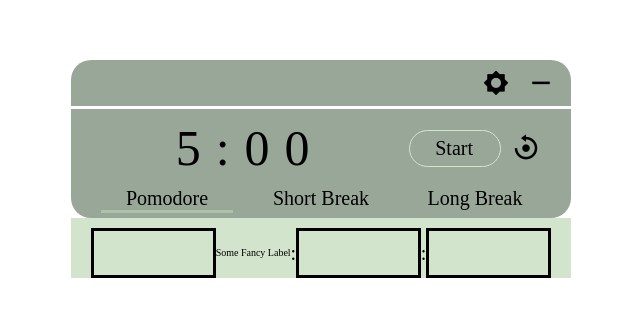
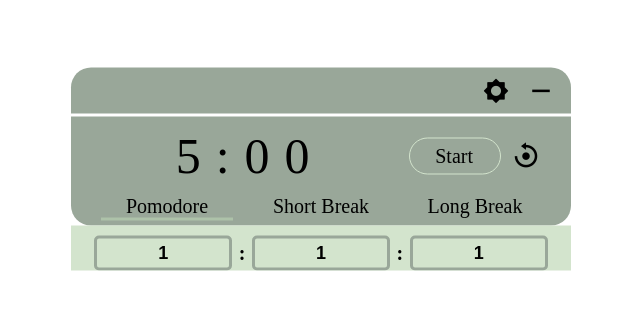
Before and after one commit to Kedoichi/timmer.github.io, a plain HTML site: page index.html in a window 1280 px wide. Shown: the part 231-548 px from the top of the page, without its empty margins (319-959 px from the left). Drawn offline with nearby package versions, Linux system fonts and the light colour scheme.

Commit message:
Coomplete View Section

```diff
--- a/index.html
+++ b/index.html
@@ -34,11 +34,9 @@
       </div>
       <div class="settings">
         <div class="input">
-          <input type="number" id="hours" placeholder=" " /><span
-            class="input__label"
-            >Some Fancy Label</span
-          >: <input type="number" id="minutes" />:
-          <input type="number" id="seconds" />
+          <input type="number" id="hours" value="1" min="0" max="23" />:
+          <input type="number" id="minutes" value="1" min="0" max="59" />:
+          <input type="number" id="seconds" value="1" min="00" max="59" />
         </div>
       </div>
     </div>
--- a/script.js
+++ b/script.js
@@ -1,12 +1,16 @@
 //<i class='bx bxs-quote-single-right'></i>
 
 $(document).ready(function () {
+  //init
+
+  let pause = true;
+  let totalSeconds = 0;
+
   //section click changes
   $(".section div").click(function () {
     $(".section div").removeClass("actived");
     $(this).addClass("actived");
   });
-  let pause = true;
   $(".start").click(function () {
     if (pause) {
       pause = false;
@@ -17,6 +21,10 @@ $(document).ready(function () {
       stopTimer();
       $(".start").text("Start");
     }
+  });
+
+  $(".input input").keyup(function () {
+    updateOverview(getInput());
   });
 
   function formattime(totalSeconds) {
@@ -30,23 +38,26 @@ $(document).ready(function () {
       console.log(pause);
       if (pause) return;
       totalSeconds--;
-      $(".time").text(updateInputs(formattime(totalSeconds)));
+      updateOverview(formattime(totalSeconds));
 
       if (totalSeconds <= 0) {
         stopTimer();
       }
     }, 1000);
   }
-  function updateInputs(Input) {
+  function updateOverview(Input) {
     let newtime = "";
     Input[0] > 0 ? (newtime = newtime + `${Input[0]}:`) : (newtime = newtime);
     Input[1] > 0 ? (newtime = newtime + `${Input[1]}:`) : (newtime = newtime);
     Input[2] > 0 ? (newtime = newtime + `${Input[2]}`) : (newtime = newtime);
-    console.log(newtime);
-    return newtime;
+    $(".time").text(newtime);
   }
 
   function stopTimer() {
     interval = clearInterval(interval);
   }
+
+  function getInput() {
+    return [$("#hours").val(), $("#minutes").val(), $("#seconds").val()];
+  }
 });
--- a/styles.scss
+++ b/styles.scss
@@ -113,46 +113,27 @@ body {
     overflow: hidden;
     .input {
       padding-top: 10px;
-      position: relative;
       width: 100%;
       display: flex;
       justify-content: space-around;
       align-items: center;
+      font-size: 20px;
+      font-weight: bold;
 
       input {
-        height: 50px;
-        width: 20%;
-        box-sizing: border-box;
-        display: block;
-        width: 100%;
-        border: 3px solid currentColor;
-        padding: calc(var(--size-bezel) * 1.5) var(--size-bezel);
-        color: currentColor;
+        height: 35px;
+        width: 30%;
+        font-size: 18px;
+        border: 3px solid $Darkness;
         background: transparent;
-        border-radius: var(--size-radius);
-        &:focus,
-        &:not(:placeholder-shown) {
-          & + .input__label {
-            transform: translate(0.25rem, -65%) scale(0.8);
-            color: green;
-          }
+        border-radius: 5px;
+        text-align: center;
+        font-weight: bold;
+        &::-webkit-outer-spin-button,
+        &::-webkit-inner-spin-button {
+          -webkit-appearance: none;
+          margin: 0;
         }
-      }
-
-      &__label {
-        left: 0;
-        top: 0;
-        padding: calc(var(--size-bezel) * 0.75) calc(var(--size-bezel) * 0.5);
-        margin: calc(var(--size-bezel) * 0.75 + 3px)
-          calc(var(--size-bezel) * 0.5);
-        background: pink;
-        white-space: nowrap;
-        transform: translate(0, 0);
-        transform-origin: 0 0;
-        background: var(--color-background);
-        transition: transform 120ms ease-in;
-        font-size: 10px;
-        line-height: 1.2;
       }
     }
   }
```
Also changed, not shown: styles.css, 1 other file.
